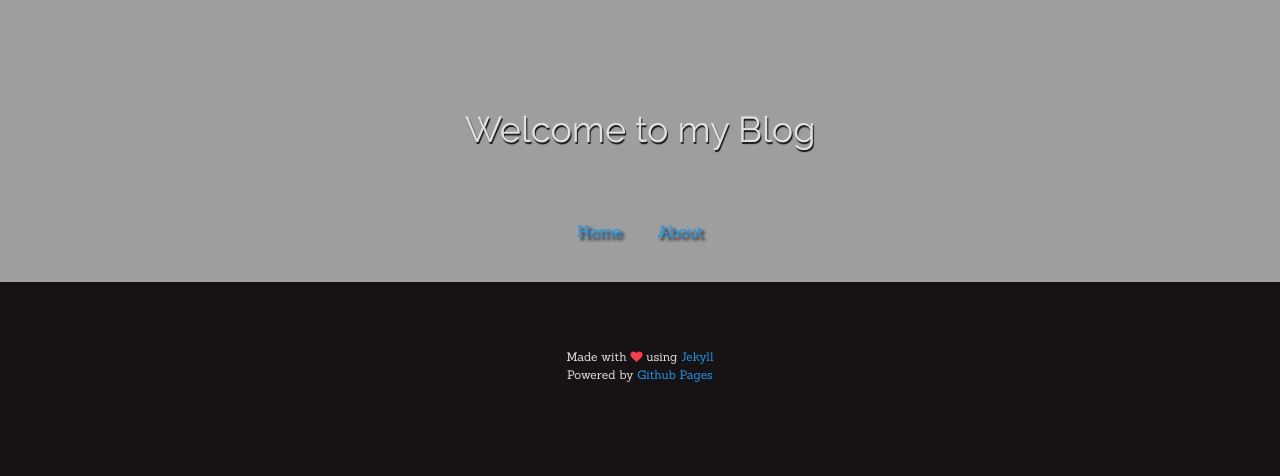
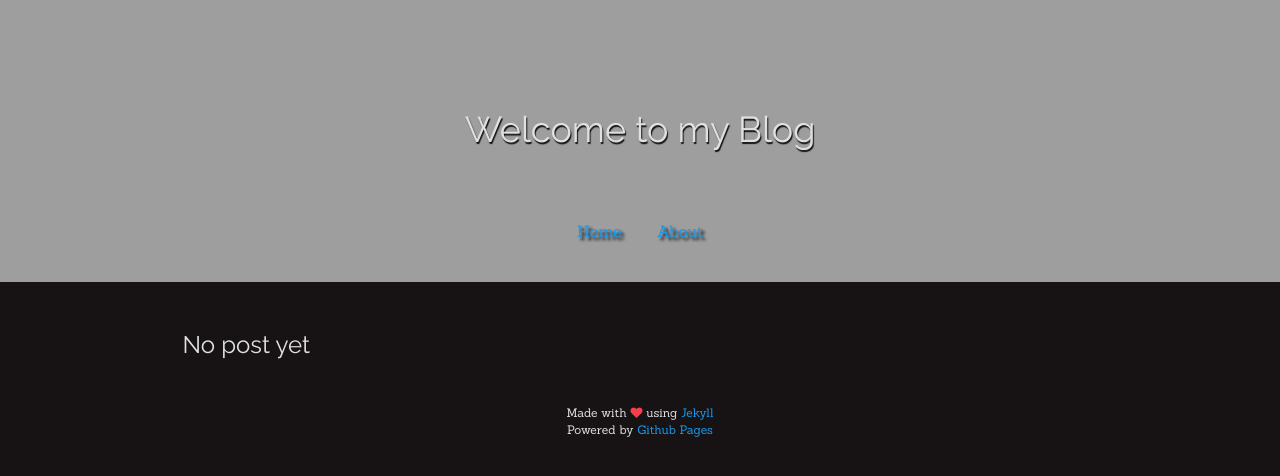
Before and after one commit to glxnull/old-site, a Jekyll site: the page built from index.html, in a window 1280 px wide. Shown: the top 476 px of the page. Built offline with Jekyll 4.4.1, drawn with Linux system fonts in a browser that asks for light colours.

Commit message:
Shitty mistake

```diff
--- a/index.html
+++ b/index.html
@@ -8,7 +8,7 @@ permalink: /
     <div class="row">
       <div class="col-lg-10 col-md-10 col-md-offset-1">
 
-        {% if site.post.size == 0 %}
+        {% if site.posts.size == 0 %}
         <h3>No post yet</h3>
         {% else %}
         {% for post in site.posts limit: 10 %}
```
